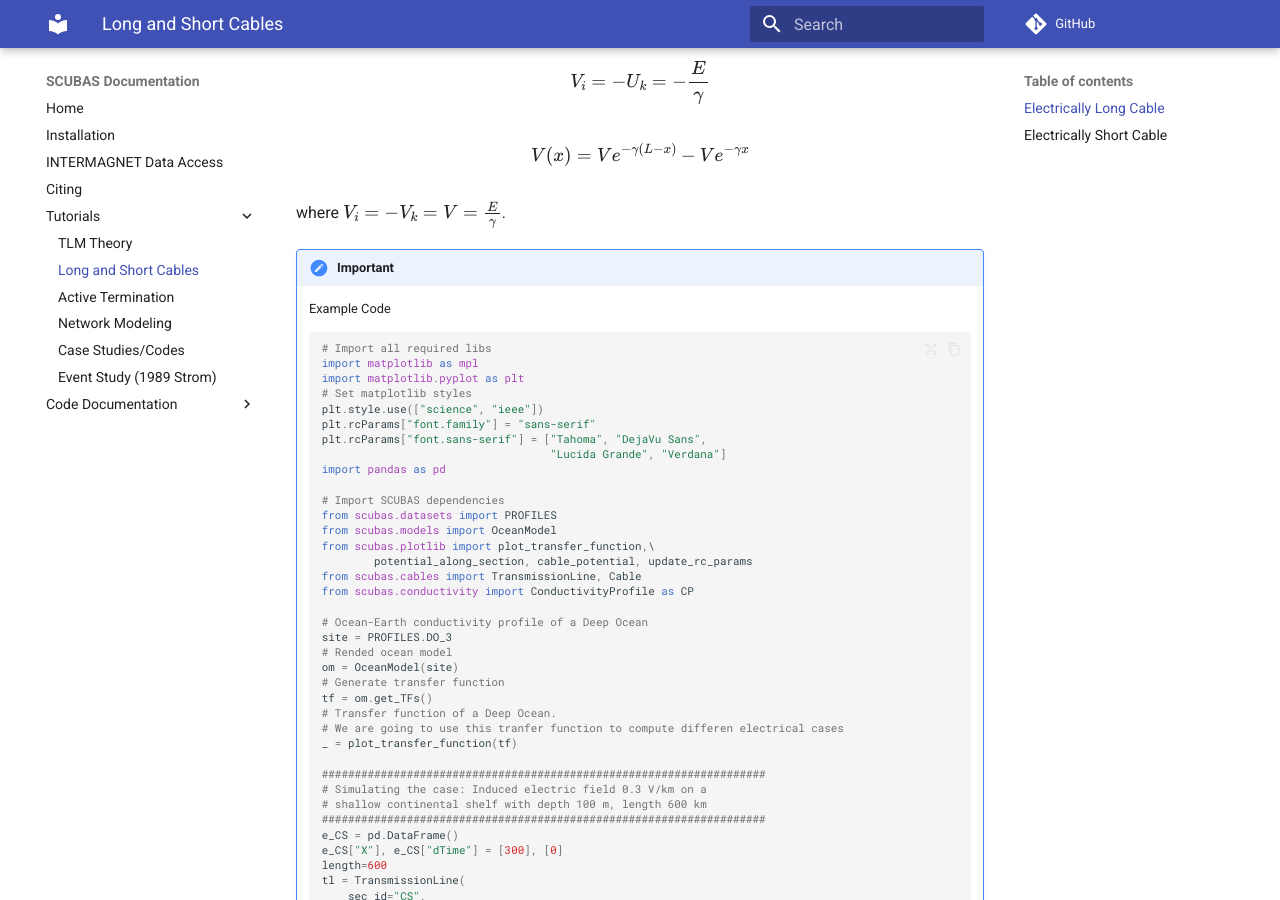
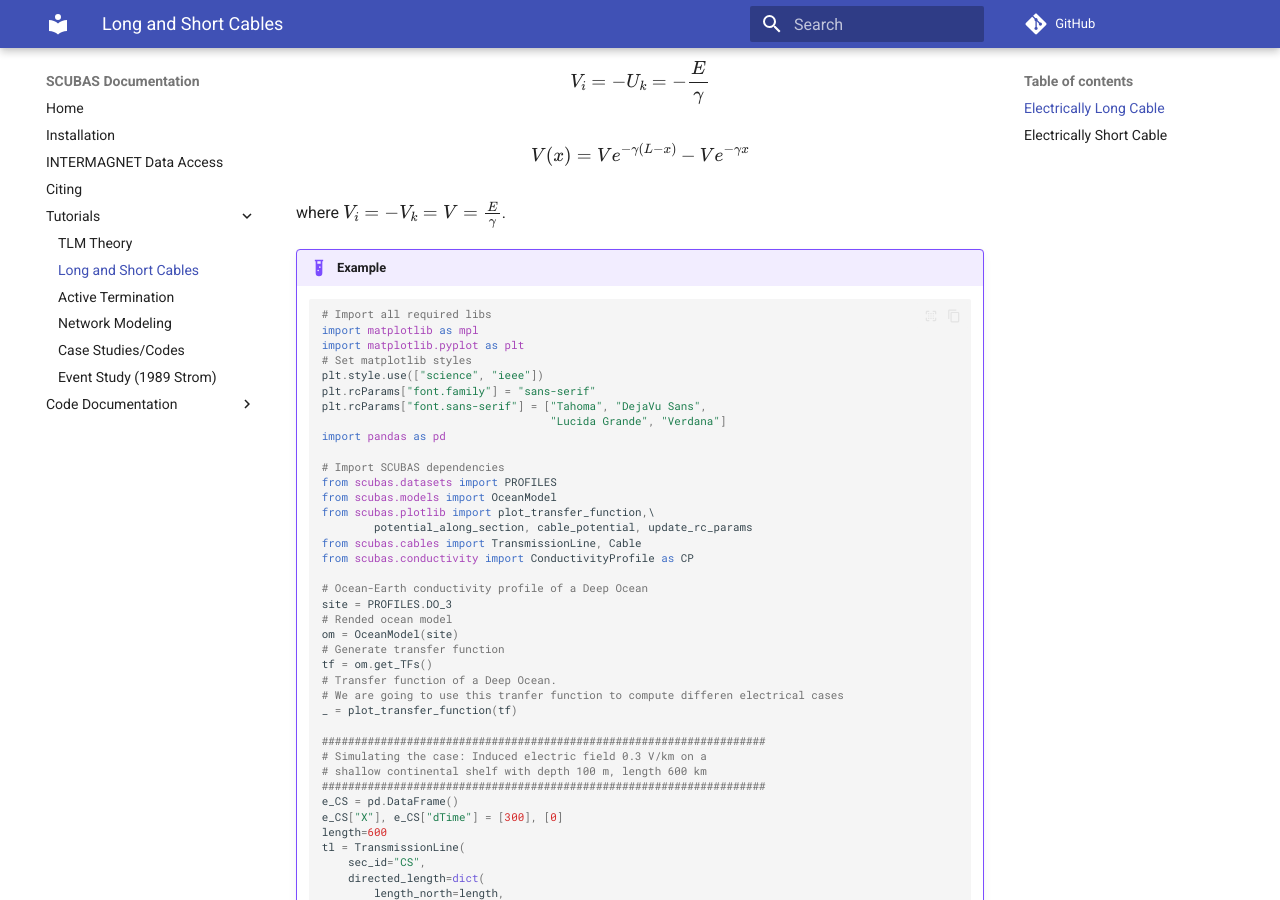
Before and after one commit to shibaji7/SCUBAS, an MkDocs documentation site: the page built from docs/tutorial/elsc.md, in a window 1280 px wide and 900 px high, scrolled down 688 px. Built offline with MkDocs 1.6.1 and Material for MkDocs 9.7.7, drawn with Linux system fonts in a browser that asks for light colours; comment, search, counter and statistics services are not loaded; some of the changed text lies outside the part shown.

Commit message:
Updated documents

````diff
--- a/docs/tutorial/elsc.md
+++ b/docs/tutorial/elsc.md
@@ -41,8 +41,7 @@ $$
 
 where $V_i=-V_k=V=\frac{E}{\gamma}$.
 
-!!! Important
-    Example Code
+!!! Example Code
     ``` py
     # Import all required libs
     import matplotlib as mpl
@@ -129,8 +128,7 @@ $$
 V(x)=\frac{V}{2L}(2+\gamma L)(2x-L)
 $$
 
-!!! Important
-    Example Code
+!!! Example Code
     ``` py
     ####################################################################
     # Simulating the case: Induced electric field 0.3 V/km on a
````
Also changed, not shown: docs/tutorial/active.md (+1 -2 lines), docs/tutorial/conduct.md (+3 -0 lines), docs/user/intermagnet.md (+1 -3 lines).
